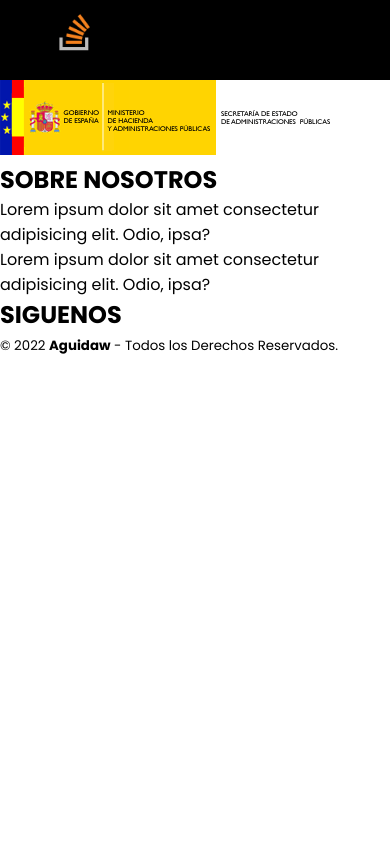
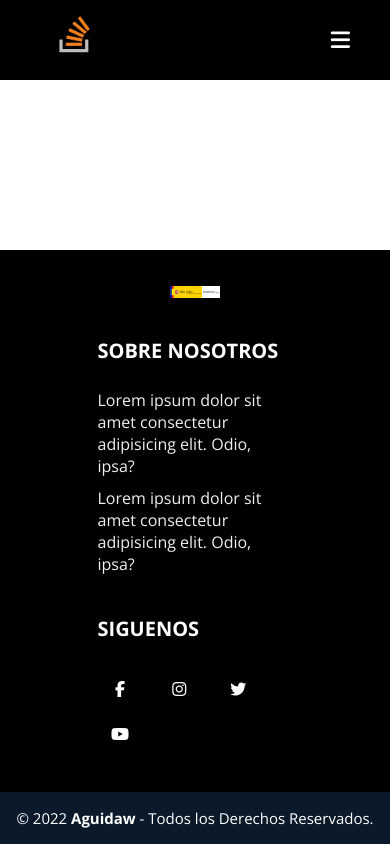
Before and after one commit to gorkauriarte/Reto2_AGUIDAW, a PHP site: page / in a window 390 px wide. Run offline with PHP 8.4, Linux system fonts and the light colour scheme; some libraries are stand-ins or nearby versions.

Commit message:
estilos navbar

```diff
--- a/www/componentes/header.php
+++ b/www/componentes/header.php
@@ -10,5 +10,6 @@
             <li><a class="active" href="#">Home</a></li>
             <li><a href="#">Nosotros</a></li>
             <li><a href="#">Help</a></li>
-            <li><a href="#">Sing In/Up</a></li>
+            <li><a href="#">Sign In/Up</a></li>
          </ul>
+      </nav>
--- a/www/css/footer.css
+++ b/www/css/footer.css
@@ -14,6 +14,7 @@
     background-color: #000000;
     position: absolute;
     bottom: 0%;
+    z-index: -5;
 }
 
 .pie-pagina .grupo-1 {
--- a/www/css/header.css
+++ b/www/css/header.css
@@ -72,8 +72,8 @@
 }
 
 @media (max-width: 768px) {
-    body {
-        min-height: calc(100% - 100px);
+    nav {
+        z-index: 999;
     }
     nav .menu-btn i {
         display: block;
@@ -91,6 +91,7 @@
         text-align: center;
         display: block;
         transition: all 0.3s ease;
+        opacity: 80%;
     }
     #click:checked~ul {
         left: 0;
--- a/www/index.php
+++ b/www/index.php
@@ -1,13 +1,15 @@
 
 <!DOCTYPE html>
-<html lang="en">
+<html lang="es">
 <head>
     <meta charset="UTF-8">
     <meta http-equiv="X-UA-Compatible" content="IE=edge">
     <meta name="viewport" content="width=device-width, initial-scale=1.0">
     <title>Principal</title>
+    <link rel="stylesheet" href="https://cdnjs.cloudflare.com/ajax/libs/font-awesome/4.7.0/css/font-awesome.min.css">
+    <script src="https://kit.fontawesome.com/eb496ab1a0.js" crossorigin="anonymous"></script>
     <link rel="stylesheet" href="css/header.css">
-    <link rel="stylesheet" href="css/footer.cs">
+    <link rel="stylesheet" href="css/footer.css">
 </head>
 <body>
     <header>
```
